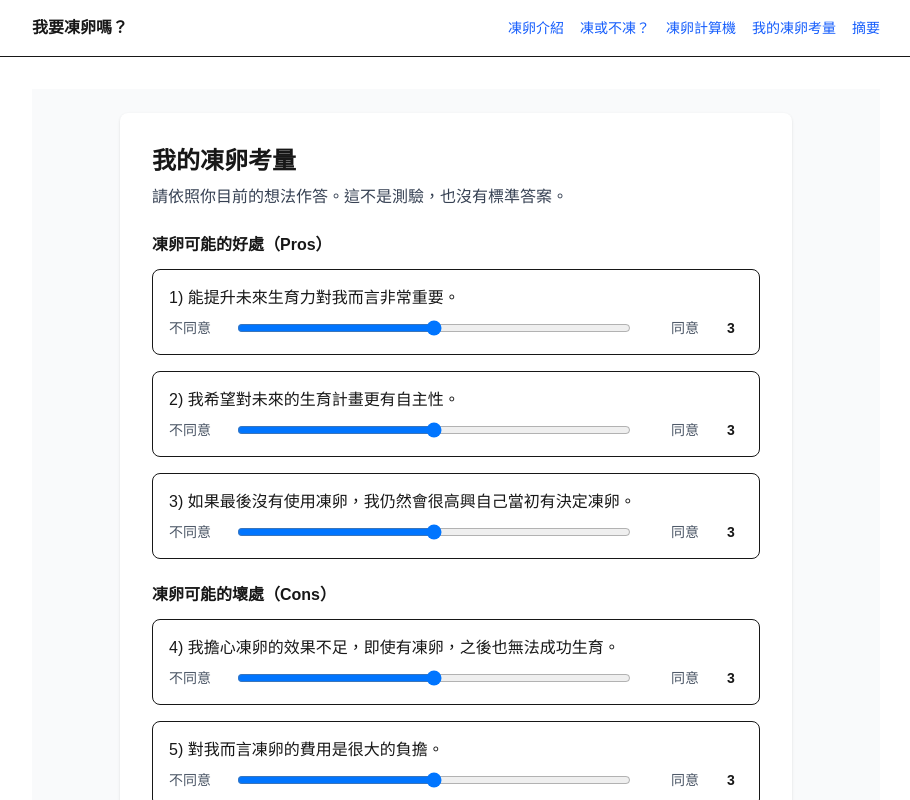
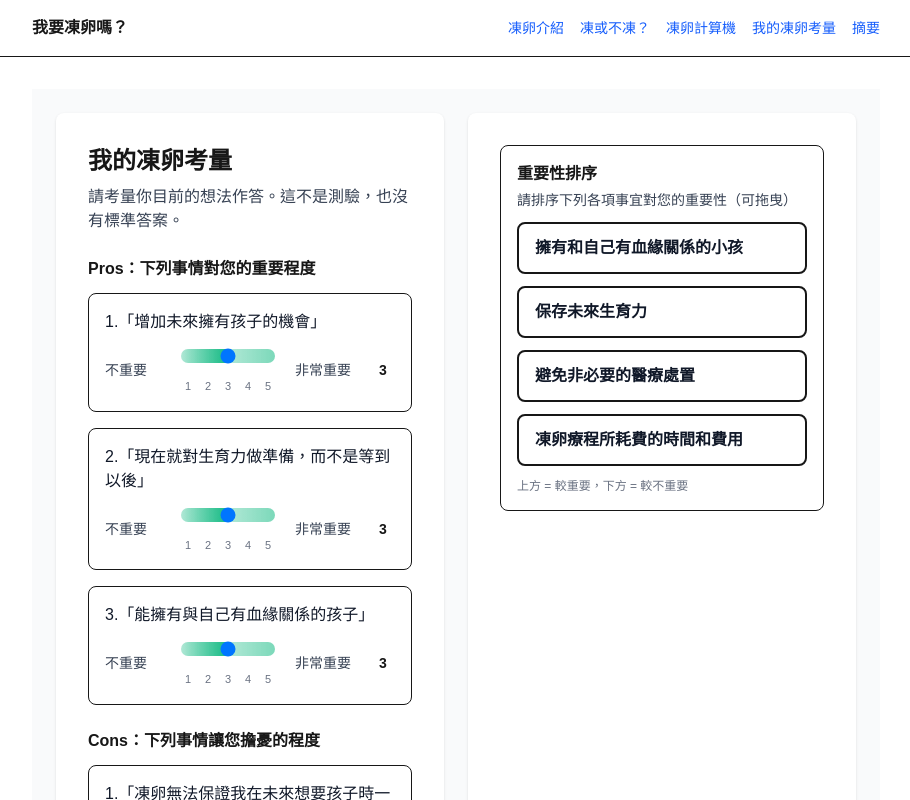
Before and after one commit to ruth5056/decision-aid, a Next.js app: page /values in a window 1280 px wide. Shown: the top 800 px of the page, without its empty margins (184-1094 px from the left). Built offline with nearby package versions, Linux system fonts and the light colour scheme.

Commit message:
Update: <簡短描述>

```diff
--- a/app/(site)/values/page.tsx
+++ b/app/(site)/values/page.tsx
@@ -3,43 +3,145 @@
 import Link from "next/link";
 import { useMemo, useState } from "react";
 
+type Likert = 1 | 2 | 3 | 4 | 5;
+
 type Answers = {
   // Pros
-  pro1: number; // 生育力重要
-  pro2: number; // 自主性
-  pro3: number; // 即使沒用到也不後悔
+  pro1: Likert;
+  pro2: Likert;
+  pro3: Likert;
 
   // Cons
-  con1: number; // 效果不足/仍可能無法生育
-  con2: number; // 費用負擔
-  con3: number; // 不適與風險
+  con1: Likert;
+  con2: Likert;
+  con3: Likert;
+};
+
+type RankItem = {
+  id: string;
+  text: string;
 };
 
 function Scale({
   label,
   value,
   onChange,
+  leftLabel,
+  rightLabel,
+  tone,
 }: {
   label: string;
-  value: number;
-  onChange: (v: number) => void;
+  value: Likert;
+  onChange: (v: Likert) => void;
+  leftLabel: string;
+  rightLabel: string;
+  tone: "green" | "pink";
 }) {
+  // 1~5 -> 0%~100%
+  const pct = ((value - 1) / 4) * 100;
+
+  // 由左到右「變深」：底色由很淡 -> 深色（未填區）
+  // 再用填色表示目前選到的位置（填色也由淡->深，但比底色更實）
+  const base =
+    tone === "green"
+      ? "linear-gradient(90deg, rgba(16,185,129,0.10), rgba(16,185,129,0.55))"
+      : "linear-gradient(90deg, rgba(236,72,153,0.10), rgba(236,72,153,0.55))";
+
+  const fill =
+    tone === "green"
+      ? `linear-gradient(90deg, rgba(16,185,129,0.25), rgba(16,185,129,0.95))`
+      : `linear-gradient(90deg, rgba(236,72,153,0.25), rgba(236,72,153,0.95))`;
+
+  const trackStyle: React.CSSProperties = {
+    backgroundImage: `${fill}, ${base}`,
+    backgroundSize: `${pct}% 100%, 100% 100%`,
+    backgroundRepeat: "no-repeat",
+    borderRadius: 9999,
+    height: 14,
+  };
+
   return (
-    <div className="border rounded-lg p-4">
-      <div className="font-medium mb-2">{label}</div>
+    <div className="border rounded-lg p-4 bg-white">
+      <div className="font-medium mb-3 text-gray-900">{label}</div>
+
       <div className="flex items-center gap-3">
-        <span className="text-sm text-gray-600 w-14">不同意</span>
+        <span className="text-sm text-gray-700 w-16">{leftLabel}</span>
+
+        <div className="flex-1">
           <input
             type="range"
             min={1}
             max={5}
             step={1}
             value={value}
-          onChange={(e) => onChange(Number(e.target.value))}
-          className="flex-1"
+            onChange={(e) => onChange(Number(e.target.value) as Likert)}
+            className="w-full appearance-none cursor-pointer"
+            style={trackStyle}
+            aria-label={label}
           />
-        <span className="text-sm text-gray-600 w-14 text-right">同意</span>
+          <div className="flex justify-between text-[11px] text-gray-500 mt-2 px-1">
+            <span>1</span><span>2</span><span>3</span><span>4</span><span>5</span>
+          </div>
+        </div>
+
+        <span className="text-sm text-gray-700 w-16 text-right">{rightLabel}</span>
+
         <span className="ml-2 text-sm font-semibold w-6 text-center">{value}</span>
+      </div>
+    </div>
+  );
+}
+
+function ReorderList({
+  items,
+  setItems,
+}: {
+  items: RankItem[];
+  setItems: (items: RankItem[]) => void;
+}) {
+  const [dragId, setDragId] = useState<string | null>(null);
+
+  function onDrop(targetId: string) {
+    if (!dragId || dragId === targetId) return;
+
+    const next = [...items];
+    const from = next.findIndex((x) => x.id === dragId);
+    const to = next.findIndex((x) => x.id === targetId);
+    if (from < 0 || to < 0) return;
+
+    const [moved] = next.splice(from, 1);
+    next.splice(to, 0, moved);
+    setItems(next);
+    setDragId(null);
+  }
+
+  return (
+    <div className="border rounded-lg p-4 bg-white">
+      <div className="font-semibold mb-1">重要性排序</div>
+      <div className="text-sm text-gray-700 mb-3">請排序下列各項事宜對您的重要性（可拖曳）</div>
+
+      <div className="space-y-3">
+        {items.map((it) => (
+          <div
+            key={it.id}
+            draggable
+            onDragStart={() => setDragId(it.id)}
+            onDragOver={(e) => e.preventDefault()}
+            onDrop={() => onDrop(it.id)}
+            className={[
+              "border-2 rounded-lg px-4 py-3 bg-white cursor-move",
+              "hover:bg-gray-50",
+              dragId === it.id ? "opacity-60" : "",
+            ].join(" ")}
+            title="拖曳以排序"
+          >
+            <div className="font-semibold text-gray-900">{it.text}</div>
+          </div>
+        ))}
+      </div>
+
+      <div className="mt-3 text-xs text-gray-500">
+        上方 = 較重要，下方 = 較不重要
       </div>
     </div>
   );
@@ -55,6 +157,14 @@ export default function ValuesPage() {
     con3: 3,
   });
 
+  // ✅ 排序（照你圖上的四項）
+  const [rank, setRank] = useState<RankItem[]>([
+    { id: "r1", text: "擁有和自己有血緣關係的小孩" },
+    { id: "r2", text: "保存未來生育力" },
+    { id: "r3", text: "避免非必要的醫療處置" },
+    { id: "r4", text: "凍卵療程所耗費的時間和費用" },
+  ]);
+
   const computed = useMemo(() => {
     const pros = [answers.pro1, answers.pro2, answers.pro3];
     const cons = [answers.con1, answers.con2, answers.con3];
@@ -62,12 +172,9 @@ export default function ValuesPage() {
     const prosAvg = pros.reduce((a, b) => a + b, 0) / pros.length;
     const consAvg = cons.reduce((a, b) => a + b, 0) / cons.length;
 
-    // 使用者較「同意 Pros」且較「不同意 Cons」→較傾向凍卵（但仍中性措辭）
-    // 注意：cons 是「顧慮/阻礙」題，同意越高代表顧慮越高
-    const balance = prosAvg - consAvg; // >0 偏向 Pros；<0 顧慮較多
+    const balance = prosAvg - consAvg;
     const notes: string[] = [];
 
-    // 方向性摘要（保持中性、不做推薦）
     if (balance >= 0.8) {
       notes.push("整體來看，你更重視凍卵可能帶來的好處，且顧慮相對較少。");
     } else if (balance <= -0.8) {
@@ -76,48 +183,34 @@ export default function ValuesPage() {
       notes.push("整體來看，你對好處與顧慮的感受較為接近，屬於中間狀態。");
     }
 
-    // 哪些「動機」較強
     const strongPros: string[] = [];
     if (answers.pro1 >= 4) strongPros.push("你很在意提升/保留未來生育可能性。");
     if (answers.pro2 >= 4) strongPros.push("你希望對未來生育計畫保有更多自主性。");
     if (answers.pro3 >= 4) strongPros.push("你能接受『可能用不到』，但仍覺得凍卵值得。");
     if (strongPros.length > 0) notes.push("你較重視的原因：" + strongPros.join(" "));
 
-    // 哪些「顧慮」較突出
-    const concerns: { key: keyof Answers; text: string; score: number }[] = [
-      {
-        key: "con1",
-        text: "擔心凍卵效果不足、未來仍可能無法成功生育",
-        score: answers.con1,
-      },
-      { key: "con2", text: "費用負擔", score: answers.con2 },
-      { key: "con3", text: "療程不適與風險", score: answers.con3 },
-    ];
-
-    const topConcerns = concerns
+    const concerns = [
+      { text: "擔心凍卵效果不足、未來仍可能無法成功生育", score: answers.con1 },
+      { text: "費用負擔", score: answers.con2 },
+      { text: "療程不適與風險", score: answers.con3 },
+    ]
       .slice()
       .sort((a, b) => b.score - a.score)
       .filter((c) => c.score >= 4);
 
-    if (topConcerns.length > 0) {
-      notes.push(
-        "你最在意的顧慮可能是：" + topConcerns.map((c) => c.text).join("、") + "。"
-      );
+    if (concerns.length > 0) {
+      notes.push("你最在意的顧慮可能是：" + concerns.map((c) => c.text).join("、") + "。");
     } else {
-      // 若沒有顯著顧慮，也給一句中性描述
       if (consAvg <= 2.2) notes.push("你目前對主要顧慮的同意程度較低，阻礙感相對較少。");
     }
 
-    // 如果全都中間值
-    const all = Object.values(answers);
-    const allMid = all.every((v) => v === 3);
+    const allMid = Object.values(answers).every((v) => v === 3);
     if (allMid) notes.push("你的回答都偏中間，建議搭配更多資訊（費用、成功率、流程與風險）再整理想法。");
 
     return { prosAvg, consAvg, balance, notes };
   }, [answers]);
 
   const summaryUrl = useMemo(() => {
-    // 直接把 6 題帶去 summary（你 summary 頁要記得接這 6 個參數）
     const params = new URLSearchParams({
       pro1: String(answers.pro1),
       pro2: String(answers.pro2),
@@ -125,85 +218,106 @@ export default function ValuesPage() {
       con1: String(answers.con1),
       con2: String(answers.con2),
       con3: String(answers.con3),
+
+      // ✅ 帶排序到 summary：用 id 序列表示順序
+      rank: rank.map((x) => x.id).join(","),
     });
     return `/summary?${params.toString()}`;
-  }, [answers]);
+  }, [answers, rank]);
 
   return (
     <main className="min-h-screen bg-gray-50 flex items-center justify-center p-6">
-      <div className="max-w-2xl w-full bg-white rounded-lg shadow p-8">
+      <div className="max-w-5xl w-full grid grid-cols-1 lg:grid-cols-2 gap-6">
+        {/* LEFT: Pros/Cons */}
+        <div className="bg-white rounded-lg shadow p-8">
           <h1 className="text-2xl font-bold mb-2">我的凍卵考量</h1>
-        <p className="text-gray-700 mb-6">
-          請依照你目前的想法作答。這不是測驗，也沒有標準答案。
-        </p>
+          <p className="text-gray-700 mb-6">請考量你目前的想法作答。這不是測驗，也沒有標準答案。</p>
 
           {/* Pros */}
           <div className="mb-6">
-          <div className="font-semibold mb-3">凍卵可能的好處（Pros）</div>
+            <div className="font-semibold mb-3">Pros：下列事情對您的重要程度</div>
             <div className="space-y-4">
               <Scale
-              label="1) 能提升未來生育力對我而言非常重要。"
+                label='1.「增加未來擁有孩子的機會」'
                 value={answers.pro1}
                 onChange={(v) => setAnswers((a) => ({ ...a, pro1: v }))}
+                leftLabel="不重要"
+                rightLabel="非常重要"
+                tone="green"
               />
               <Scale
-              label="2) 我希望對未來的生育計畫更有自主性。"
+                label='2.「現在就對生育力做準備，而不是等到以後」'
                 value={answers.pro2}
                 onChange={(v) => setAnswers((a) => ({ ...a, pro2: v }))}
+                leftLabel="不重要"
+                rightLabel="非常重要"
+                tone="green"
               />
               <Scale
-              label="3) 如果最後沒有使用凍卵，我仍然會很高興自己當初有決定凍卵。"
+                label='3.「能擁有與自己有血緣關係的孩子」'
                 value={answers.pro3}
                 onChange={(v) => setAnswers((a) => ({ ...a, pro3: v }))}
+                leftLabel="不重要"
+                rightLabel="非常重要"
+                tone="green"
               />
             </div>
           </div>
 
           {/* Cons */}
           <div className="mb-6">
-          <div className="font-semibold mb-3">凍卵可能的壞處（Cons）</div>
+            <div className="font-semibold mb-3">Cons：下列事情讓您擔憂的程度</div>
             <div className="space-y-4">
               <Scale
-              label="4) 我擔心凍卵的效果不足，即使有凍卵，之後也無法成功生育。"
+                label='1.「凍卵無法保證我在未來想要孩子時一定能成功懷孕」'
                 value={answers.con1}
                 onChange={(v) => setAnswers((a) => ({ ...a, con1: v }))}
+                leftLabel="不擔憂"
+                rightLabel="非常擔憂"
+                tone="pink"
               />
               <Scale
-              label="5) 對我而言凍卵的費用是很大的負擔。"
+                label='2.「凍卵過程可能很辛苦（例如需要請假或可能出現副作用）」'
                 value={answers.con2}
                 onChange={(v) => setAnswers((a) => ({ ...a, con2: v }))}
+                leftLabel="不擔憂"
+                rightLabel="非常擔憂"
+                tone="pink"
               />
               <Scale
-              label="6) 我很擔心凍卵過程的不適和風險。"
+                label='3.「凍卵很昂貴（我擔心花費不值得，或是我無法負擔）」'
                 value={answers.con3}
                 onChange={(v) => setAnswers((a) => ({ ...a, con3: v }))}
+                leftLabel="不擔憂"
+                rightLabel="非常擔憂"
+                tone="pink"
               />
             </div>
           </div>
 
           <div className="bg-gray-50 border rounded-lg p-4 mb-8">
-          <div className="font-semibold mb-2">你的初步整理（中性摘要）</div>
+            <div className="font-semibold mb-2">你的初步整理（摘要）</div>
             <ul className="list-disc pl-5 text-gray-700 space-y-1">
               {computed.notes.map((t, i) => (
                 <li key={i}>{t}</li>
               ))}
             </ul>
-
-          <div className="mt-3 text-sm text-gray-600">
-            （僅整理你的想法，不代表建議或結論）
-          </div>
+            <div className="mt-3 text-sm text-gray-600">（僅整理你的想法，不代表建議或結論）</div>
           </div>
 
           <div className="flex items-center justify-between">
             <Link href="/calculator" className="text-blue-600 hover:underline">
               ← 回到凍卵計算機
             </Link>
-          <Link
-            href={summaryUrl}
-            className="px-4 py-2 bg-blue-600 text-white rounded hover:bg-blue-700"
-          >
+            <Link href={summaryUrl} className="px-4 py-2 bg-blue-600 text-white rounded hover:bg-blue-700">
               下一步：查看摘要 →
             </Link>
+          </div>
+        </div>
+
+        {/* RIGHT: Ranking */}
+        <div className="bg-white rounded-lg shadow p-8">
+          <ReorderList items={rank} setItems={setRank} />
         </div>
       </div>
     </main>
```
Lines whose indentation alone changed are shown as unchanged.
